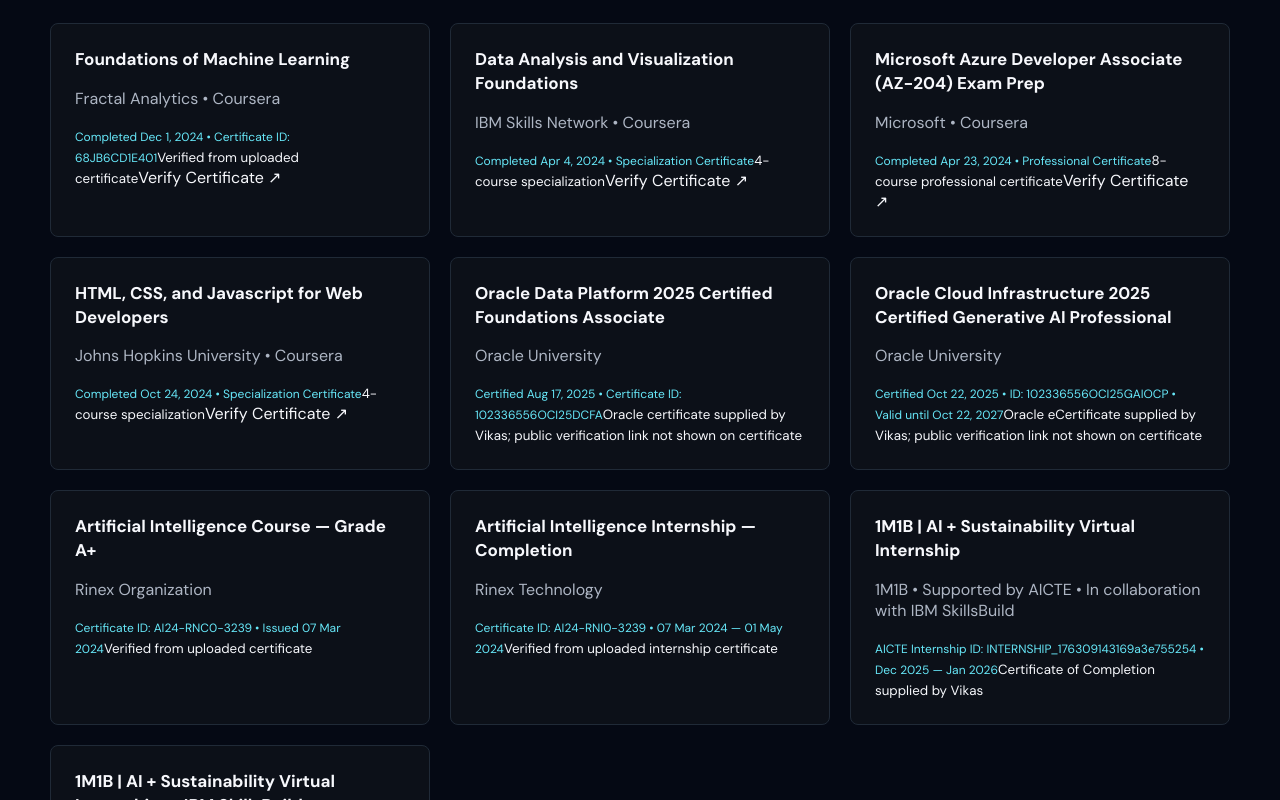
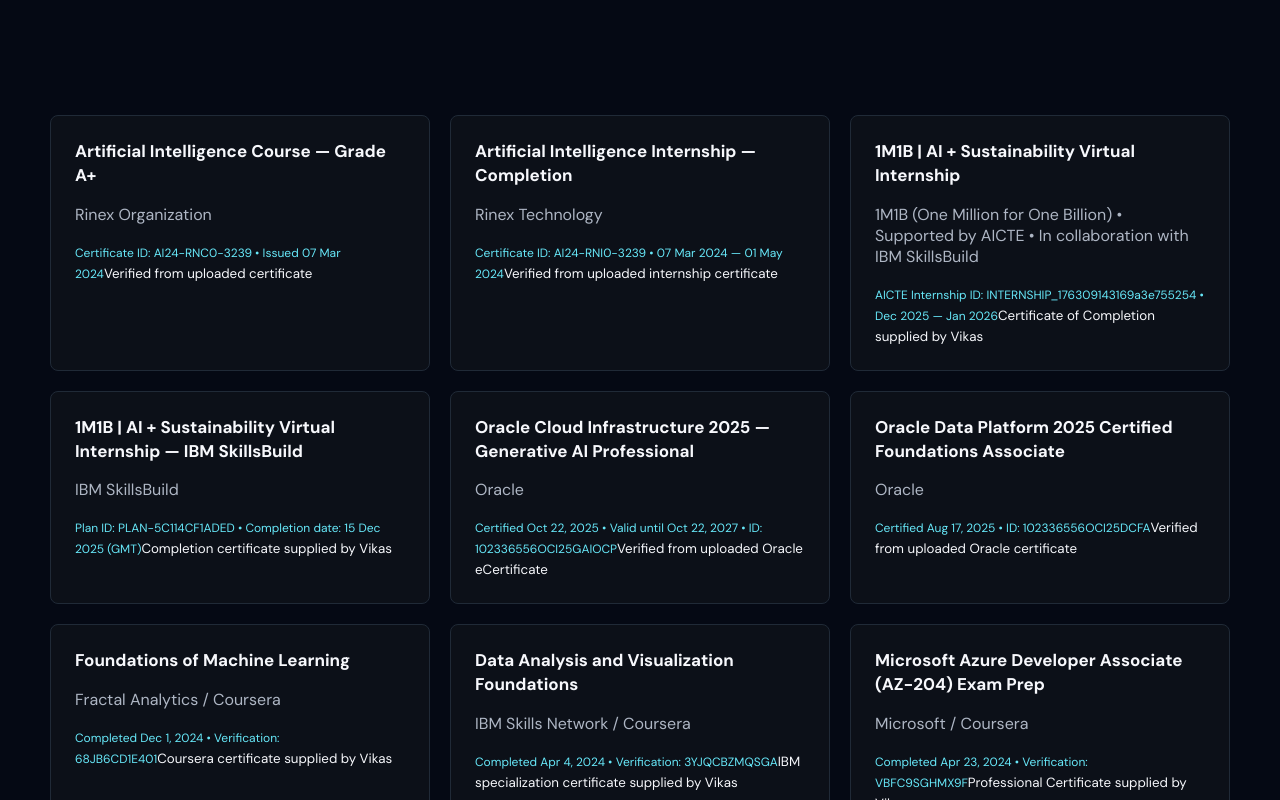
Before and after one commit to Vikas3655v/vikas-portfolio, a Next.js app: page / in a window 1280 px wide. Shown: the part 5560-6360 px from the top of the page. Built offline with nearby package versions, Linux system fonts and the light colour scheme.

Commit message:
feat: redesign achievements with new verified accomplishments

```diff
--- a/app/page.tsx
+++ b/app/page.tsx
@@ -33,16 +33,25 @@
 ];
 
 const certifications = [
-  { title: "Foundations of Machine Learning", issuer: "Fractal Analytics • Coursera", proof: "Completed Dec 1, 2024 • Certificate ID: 68JB6CD1E401", href: "https://www.coursera.org/verify/68JB6CD1E401", linkText: "Verify Certificate ↗", note: "Verified from uploaded certificate" },
-  { title: "Data Analysis and Visualization Foundations", issuer: "IBM Skills Network • Coursera", proof: "Completed Apr 4, 2024 • Specialization Certificate", href: "https://www.coursera.org/verify/specialization/3YJQCBZMQSGA", linkText: "Verify Certificate ↗", note: "4-course specialization" },
-  { title: "Microsoft Azure Developer Associate (AZ-204) Exam Prep", issuer: "Microsoft • Coursera", proof: "Completed Apr 23, 2024 • Professional Certificate", href: "https://www.coursera.org/verify/professional-cert/VBFC9SGHMX9F", linkText: "Verify Certificate ↗", note: "8-course professional certificate" },
-  { title: "HTML, CSS, and Javascript for Web Developers", issuer: "Johns Hopkins University • Coursera", proof: "Completed Oct 24, 2024 • Specialization Certificate", href: "https://www.coursera.org/verify/specialization/IRZLRJ0C1BI2", linkText: "Verify Certificate ↗", note: "4-course specialization" },
-  { title: "Oracle Data Platform 2025 Certified Foundations Associate", issuer: "Oracle University", proof: "Certified Aug 17, 2025 • Certificate ID: 102336556OCI25DCFA", href: null, linkText: null, note: "Oracle certificate supplied by Vikas; public verification link not shown on certificate" },
-  { title: "Oracle Cloud Infrastructure 2025 Certified Generative AI Professional", issuer: "Oracle University", proof: "Certified Oct 22, 2025 • ID: 102336556OCI25GAIOCP • Valid until Oct 22, 2027", href: null, linkText: null, note: "Oracle eCertificate supplied by Vikas; public verification link not shown on certificate" },
-  { title: "Artificial Intelligence Course — Grade A+", issuer: "Rinex Organization", proof: "Certificate ID: AI24-RNC0-3239 • Issued 07 Mar 2024", href: null, linkText: null, note: "Verified from uploaded certificate" },
-  { title: "Artificial Intelligence Internship — Completion", issuer: "Rinex Technology", proof: "Certificate ID: AI24-RNI0-3239 • 07 Mar 2024 — 01 May 2024", href: null, linkText: null, note: "Verified from uploaded internship certificate" },
-  { title: "1M1B | AI + Sustainability Virtual Internship", issuer: "1M1B • Supported by AICTE • In collaboration with IBM SkillsBuild", proof: "AICTE Internship ID: INTERNSHIP_176309143169a3e755254 • Dec 2025 — Jan 2026", href: null, linkText: null, note: "Certificate of Completion supplied by Vikas" },
-  { title: "1M1B | AI + Sustainability Virtual Internship — IBM SkillsBuild", issuer: "IBM SkillsBuild", proof: "Plan ID: PLAN-5C114CF1ADED • Completion date: 15 Dec 2025 (GMT)", href: null, linkText: null, note: "Completion certificate supplied by Vikas" },
+  { title: "Artificial Intelligence Course — Grade A+", issuer: "Rinex Organization", proof: "Certificate ID: AI24-RNC0-3239 • Issued 07 Mar 2024", note: "Verified from uploaded certificate" },
+  { title: "Artificial Intelligence Internship — Completion", issuer: "Rinex Technology", proof: "Certificate ID: AI24-RNI0-3239 • 07 Mar 2024 — 01 May 2024", note: "Verified from uploaded internship certificate" },
+  { title: "1M1B | AI + Sustainability Virtual Internship", issuer: "1M1B (One Million for One Billion) • Supported by AICTE • In collaboration with IBM SkillsBuild", proof: "AICTE Internship ID: INTERNSHIP_176309143169a3e755254 • Dec 2025 — Jan 2026", note: "Certificate of Completion supplied by Vikas" },
+  { title: "1M1B | AI + Sustainability Virtual Internship — IBM SkillsBuild", issuer: "IBM SkillsBuild", proof: "Plan ID: PLAN-5C114CF1ADED • Completion date: 15 Dec 2025 (GMT)", note: "Completion certificate supplied by Vikas" },
+  { title: "Oracle Cloud Infrastructure 2025 — Generative AI Professional", issuer: "Oracle", proof: "Certified Oct 22, 2025 • Valid until Oct 22, 2027 • ID: 102336556OCI25GAIOCP", note: "Verified from uploaded Oracle eCertificate" },
+  { title: "Oracle Data Platform 2025 Certified Foundations Associate", issuer: "Oracle", proof: "Certified Aug 17, 2025 • ID: 102336556OCI25DCFA", note: "Verified from uploaded Oracle certificate" },
+  { title: "Foundations of Machine Learning", issuer: "Fractal Analytics / Coursera", proof: "Completed Dec 1, 2024 • Verification: 68JB6CD1E401", note: "Coursera certificate supplied by Vikas" },
+  { title: "Data Analysis and Visualization Foundations", issuer: "IBM Skills Network / Coursera", proof: "Completed Apr 4, 2024 • Verification: 3YJQCBZMQSGA", note: "IBM specialization certificate supplied by Vikas" },
+  { title: "Microsoft Azure Developer Associate (AZ-204) Exam Prep", issuer: "Microsoft / Coursera", proof: "Completed Apr 23, 2024 • Verification: VBFC9SGHMX9F", note: "Professional Certificate supplied by Vikas" },
+  { title: "HTML, CSS, and Javascript for Web Developers", issuer: "Johns Hopkins University / Coursera", proof: "Completed Oct 24, 2024 • Verification: IRZLRJ0C1BI2", note: "Specialization certificate supplied by Vikas" },
+];
+
+const achievements = [
+  { icon: "🏆", eyebrow: "TOP PERFORMANCE", title: "91st Percentile — Global Employability Test 2025", organization: "ETS Solutions", date: "24 Sep 2025", description: "Achieved the 91 percentile in the Global Employability Test 2025, demonstrating strong employability-oriented assessment performance.", highlight: "91 PERCENTILE", proof: "Certificate of Achievement" },
+  { icon: "🌐", eyebrow: "INDUSTRY EXPOSURE", title: "Industry Immersion Program", organization: "Alliance School of Advanced Computing, Alliance University", date: "May 2025 — Jul 2025", description: "Successfully completed the Industry Immersion Program, gaining structured exposure to industry-oriented learning and professional development.", highlight: "3-MONTH PROGRAM", proof: "Certificate of Participation • Issued Aug 4, 2025" },
+  { icon: "🔬", eyebrow: "SCIENCE & INNOVATION", title: "PRĀKALP'25 — Annual Science Expo", organization: "Amrita Vishwa Vidyapeetham, Bengaluru", date: "15 Mar 2025", description: "Participated in the 3rd Edition of PRĀKALP'25, the Annual Science Expo, representing Alliance University.", highlight: "PRĀKALP'25", proof: "Certificate of Participation" },
+  { icon: "🤖", eyebrow: "AI & SUSTAINABILITY", title: "1M1B AI + Sustainability Virtual Internship", organization: "1M1B • Supported by AICTE • IBM SkillsBuild", date: "Dec 2025 — Jan 2026", description: "Completed a virtual internship focused on AI, responsible AI use, sustainability concepts, Agentic AI and RAG systems for real-life problem solving.", highlight: "AI + SDGs", proof: "Completion certificates" },
+  { icon: "☁️", eyebrow: "CLOUD & GENERATIVE AI", title: "Oracle Generative AI Professional", organization: "Oracle University", date: "22 Oct 2025", description: "Earned the Oracle Cloud Infrastructure 2025 Certified Generative AI Professional credential, valid through October 2027.", highlight: "OCI GEN AI", proof: "Oracle eCertificate" },
+  { icon: "📊", eyebrow: "DATA & ANALYTICS", title: "IBM Data Analysis & Visualization Foundations", organization: "IBM Skills Network / Coursera", date: "4 Apr 2024", description: "Completed a four-course specialization covering data analysis, Excel, visualization, dashboards and IBM Cognos Analytics.", highlight: "DATA ANALYTICS", proof: "Coursera specialization certificate" },
 ];
 
 const education = [
@@ -68,9 +77,9 @@
 
       <section id="projects" className="section shell"><h2>Projects</h2><div className="project-grid">{projects.map((project, i) => <article className="project-card" key={project.title}><div className="project-head"><h3>{project.title}</h3><span>0{i + 1}</span></div><p>{project.description}</p><div className="tags">{project.stack.map(tag => <span key={tag}>{tag}</span>)}</div><div className="project-links"><a href={project.href}>GitHub ↗</a><span>{project.proof}</span></div></article>)}</div></section>
 
-      <section id="certifications" className="section shell"><div className="section-heading"><p className="kicker">VERIFIED LEARNING</p><h2>Certifications</h2><div className="underline" /></div><div className="cert-grid">{certifications.map((cert) => <article className="cert-card" key={cert.title}><h3>{cert.title}</h3><p>{cert.issuer}</p><span className="proof-pending">{cert.proof}</span><small>{cert.note}</small>{cert.href && <a className="certificate-link" href={cert.href} target="_blank" rel="noreferrer">{cert.linkText}</a>}</article>)}</div></section>
+      <section id="certifications" className="section shell"><div className="section-heading"><p className="kicker">CREDENTIALS &amp; LEARNING</p><h2>Certifications</h2><div className="underline" /><p className="section-subtitle">Verified credentials across AI, data analytics, cloud and web development.</p></div><div className="cert-grid">{certifications.map((cert) => <article className="cert-card" key={cert.title}><h3>{cert.title}</h3><p>{cert.issuer}</p><span className="proof-pending">{cert.proof}</span><small>{cert.note}</small></article>)}</div></section>
 
-      <section id="achievements" className="section shell achievement-note"><div className="section-heading"><p className="kicker">PROOF &amp; MILESTONES</p><h2>Achievements</h2><div className="underline" /></div><div className="cert-grid"><article className="cert-card"><h3>Oracle Certified Foundations Associate</h3><p>Oracle Data Platform 2025</p><span className="proof-pending">Certified Aug 17, 2025 • ID: 102336556OCI25DCFA</span><small>Certificate supplied and verified visually from the uploaded document.</small></article><article className="cert-card"><h3>Oracle Certified Professional</h3><p>Oracle Cloud Infrastructure 2025 Certified Generative AI Professional</p><span className="proof-pending">Certified Oct 22, 2025 • Valid until Oct 22, 2027</span><small>Certificate supplied and verified visually from the uploaded document.</small></article></div><p className="section-subtitle" style={{marginTop:'30px'}}>Additional certificates and achievements will be added here as you provide the supporting proof.</p></section>
+      <section id="achievements" className="section achievements-section"><div className="shell"><div className="achievement-hero"><div><p className="kicker">MILESTONES &amp; RECOGNITION</p><h2>Achievements</h2><p>Highlights that showcase performance, industry exposure, innovation and continuous professional growth.</p></div><div className="achievement-stat"><strong>91</strong><span>Percentile<br/>Global Employability Test</span></div></div><div className="achievement-grid">{achievements.map((item, i) => <article className="achievement-card" key={item.title}><div className="achievement-card-top"><span className="achievement-icon">{item.icon}</span><span className="achievement-number">0{i + 1}</span></div><span className="achievement-eyebrow">{item.eyebrow}</span><h3>{item.title}</h3><p className="achievement-org">{item.organization}</p><p className="achievement-date">{item.date}</p><p className="achievement-description">{item.description}</p><div className="achievement-footer"><span className="achievement-highlight">{item.highlight}</span><span>{item.proof}</span></div></article>)}</div><div className="achievement-bottom"><div><span>✨</span><div><strong>More achievements coming soon</strong><p>New certifications, competitions, projects and professional milestones will be added here as they are earned.</p></div></div><a href="#contact">Get in touch ↗</a></div></div></section>
 
       <section id="contact" className="contact-section"><div className="shell"><h2>Contact Me</h2><div className="contact-grid"><form action="mailto:vikashandage06@gmail.com" method="post" encType="text/plain"><input name="name" placeholder="Name" required /><input name="email" type="email" placeholder="Email" required /><textarea name="message" placeholder="Message" rows={6} required /><button type="submit">Send Message</button></form><div className="contact-card"><p><strong>Email:</strong> vikashandage06@gmail.com</p><p><strong>LinkedIn:</strong> <a href="https://www.linkedin.com/in/vikas-handage">linkedin.com/in/vikas-handage ↗</a></p><p><strong>GitHub:</strong> <a href="https://github.com/Vikas3655v">github.com/Vikas3655v ↗</a></p></div></div></div></section>
       <footer className="footer shell"><span>© {new Date().getFullYear()} Vikas Handage</span><span>Software Development • AI/ML • Data Analytics</span></footer>
```
